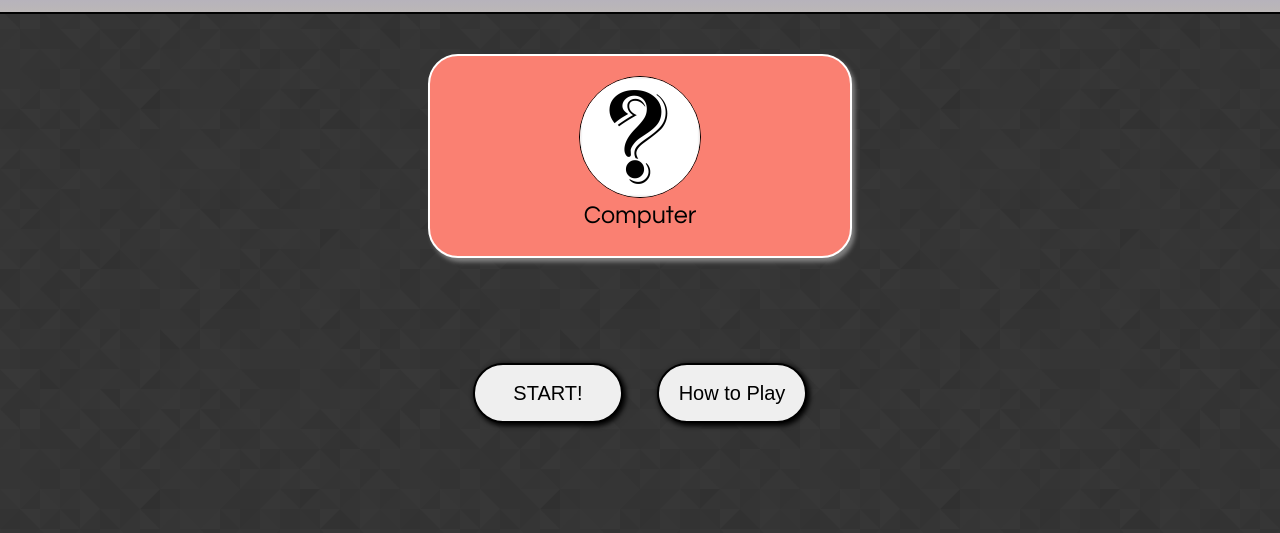
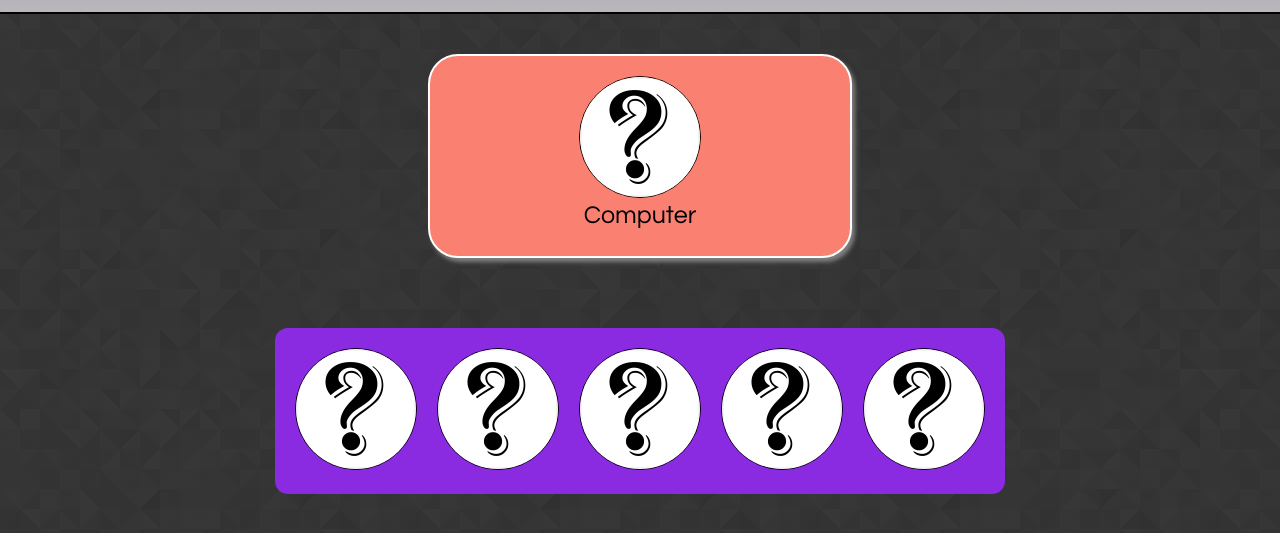
Before and after one commit to FrlFrz/web-tebak-angka, a plain HTML site: page index.html in a window 1280 px wide. Both pictures are taken after a click on the button "START!". Shown: the part 111-644 px from the top of the page. Drawn offline with nearby package versions, Linux system fonts and the light colour scheme; a web font is replaced by a local one.

Commit message:
menambahkan animasi pada tombol 'How to Play' dan 'START!' saat ditekan

```diff
--- a/index.html
+++ b/index.html
@@ -19,29 +19,29 @@
             <img src="img/img-komputer.png" alt="">
             <p>Computer</p>
         </div>
-        <!-- <div class="player">
+        <div class="player">
             <ul>
                 <li>
-                    <img src="" alt="" class="satu">
+                    <img src="img/img-komputer.png" alt="" class="satu">
                 </li>
 
                 <li>
-                    <img src="" alt="" class="dua">
+                    <img src="img/img-komputer.png" alt="" class="dua">
                 </li>
 
                 <li>
-                    <img src="" alt="" class="tiga">
+                    <img src="img/img-komputer.png" alt="" class="tiga">
                 </li>
 
                 <li>
-                    <img src="" alt="" class="empat">
+                    <img src="img/img-komputer.png" alt="" class="empat">
                 </li>
 
                 <li>
-                    <img src="" alt="" class="lima">
+                    <img src="img/img-komputer.png" alt="" class="lima">
                 </li>
             </ul>
-        </div> -->
+        </div>
 
         <div class="btn">
             <button type="button" class="start">START!</button>
--- a/script.js
+++ b/script.js
@@ -1,16 +1,33 @@
+// Tombol "How to Play"
 const btnHtp = document.querySelector('.rules');
-const bgHtp = document.querySelector('.trans');
-const kotakHtp = document.querySelector('.htp');
 
-btnHtp.addEventListener('click', function() {
-    bgHtp.style.display = 'inline-block';
-    kotakHtp.style.display = 'inline-block';
-    gsap.from('.htp', { duration: .5, opacity: 0 });
+btnHtp.addEventListener('click', function(e) {
+    btnHtp.parentElement.nextElementSibling.nextElementSibling.style.display = 'inline-block';
+    gsap.from('.trans', { duration: .7, opacity: 0 })
+    btnHtp.parentElement.nextElementSibling.style.display = 'inline-block';
+    gsap.from('.htp', { duration: 1, y: -100, opacity: 0, delay: .4 });
 });
 
 const btnKeluarHtp = document.querySelector('.htp .accept');
 
 btnKeluarHtp.addEventListener('click', function() {
-    bgHtp.style.display = 'none';
-    kotakHtp.style.display = 'none';
+    btnHtp.parentElement.nextElementSibling.nextElementSibling.style.display = 'none';
+    btnHtp.parentElement.nextElementSibling.style.display = 'none';
 });
+
+// Tombol Start
+const btnStart = document.querySelector('.btn .start');
+
+btnStart.addEventListener('click', function() {
+    setTimeout(function() {
+        btnStart.parentElement.style.display = 'none';
+    }, 500);
+    gsap.to('.btn', { duration: .6, opacity: 0 });
+    setTimeout(function() {
+        btnStart.parentElement.previousElementSibling.style.display = 'inline-block';
+        gsap.from('.player', { duration: 1, y: 50, opacity: 0 });
+    }, 700);
+
+    const com = Math.round(Math.random() * 5 + 1);
+    console.log(com);
+});
--- a/style.css
+++ b/style.css
@@ -6,6 +6,8 @@
     margin: 0;
     padding: 0;
 }
+
+html { scroll-behavior: smooth; }
 
 body {
     background-image: url(img/bg1.png);
@@ -16,7 +18,7 @@ body {
     bottom: 0;
     right: 0;
     left: 0;
-    background-color: rgba(0, 0, 0, .8);
+    background-color: rgba(0, 0, 0, 0.85);
     position: absolute;
     display: none;
 }
@@ -88,7 +90,7 @@ img {
     border-radius: 40px;
     border: 2px solid black;
     transition: .5s;
-    box-shadow: 2px 2px 5px 1px black;
+    box-shadow: 2px 2px 5px 1px lightblue;
     margin: 0 15px;
 }
 
@@ -150,3 +152,22 @@ img {
 .htp .accept:hover {
     border: 1px solid lightblue;
 }
+
+.player {
+    margin-top: 70px;
+    background-color: blueviolet;
+    display: none;
+    border-radius: 13px;
+    padding: 10px;
+}
+
+.player ul {
+    display: flex;
+    list-style-type: none;
+}
+
+.player li {
+    margin: 10px;
+}
+
+.player li img { cursor: pointer; }
```
